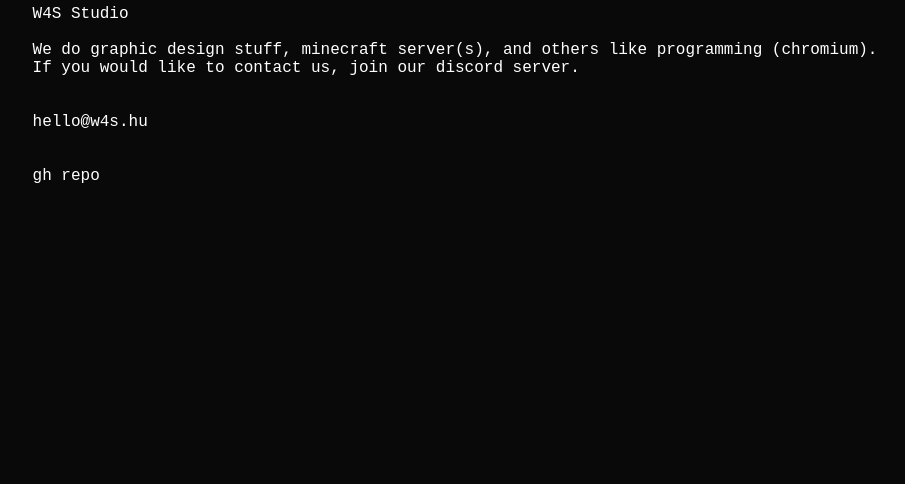
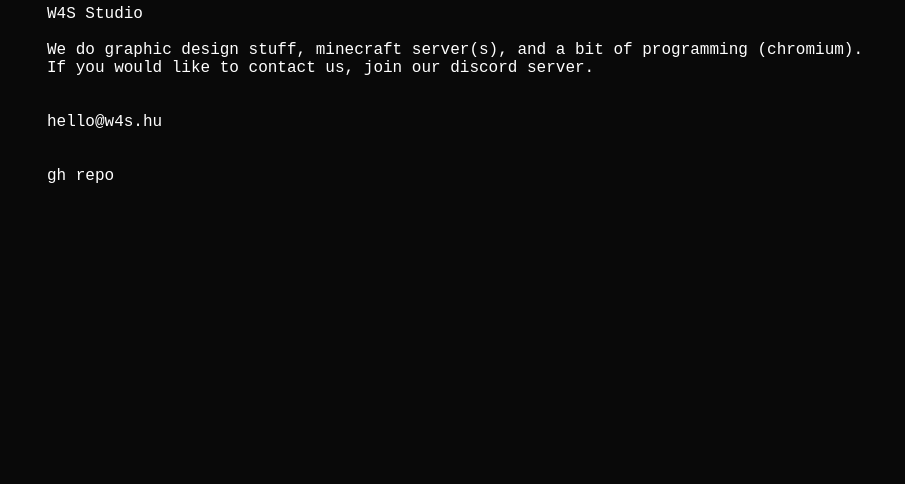
Before and after one commit to w4sb0y/studio.w4s.hu, a plain HTML site: page index.html in a window 1280 px wide. Shown: the part 316-800 px from the top of the page, without its empty margins (185-1090 px from the left). Drawn offline with Linux system fonts and the light colour scheme.

Commit message:
Update index.html

```diff
--- a/index.html
+++ b/index.html
@@ -57,7 +57,7 @@
     </a>
     <p>W4S Studio<br>
  <br>
-We do graphic design stuff, minecraft <a href="https://dc.gentlemensfight.club">server</a>(s), and others like programming (<a href="https://github.com/chromium122">chromium</a>).<br>
+We do graphic design stuff, minecraft server(s), and a bit of programming (<a href="https://github.com/chromium122">chromium</a>).<br>
 If you would like to contact us, join our <a href="https://dc.w4s.hu">discord server</a>. <br>
  <br>
  <br>
```
